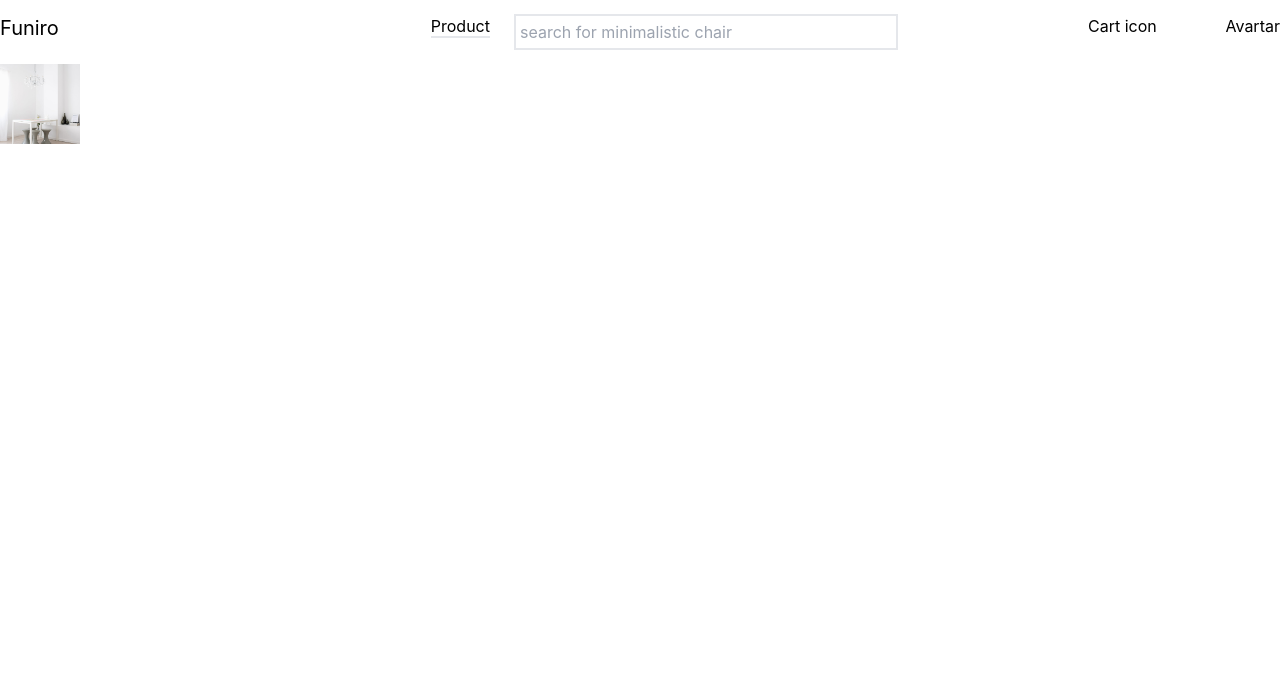
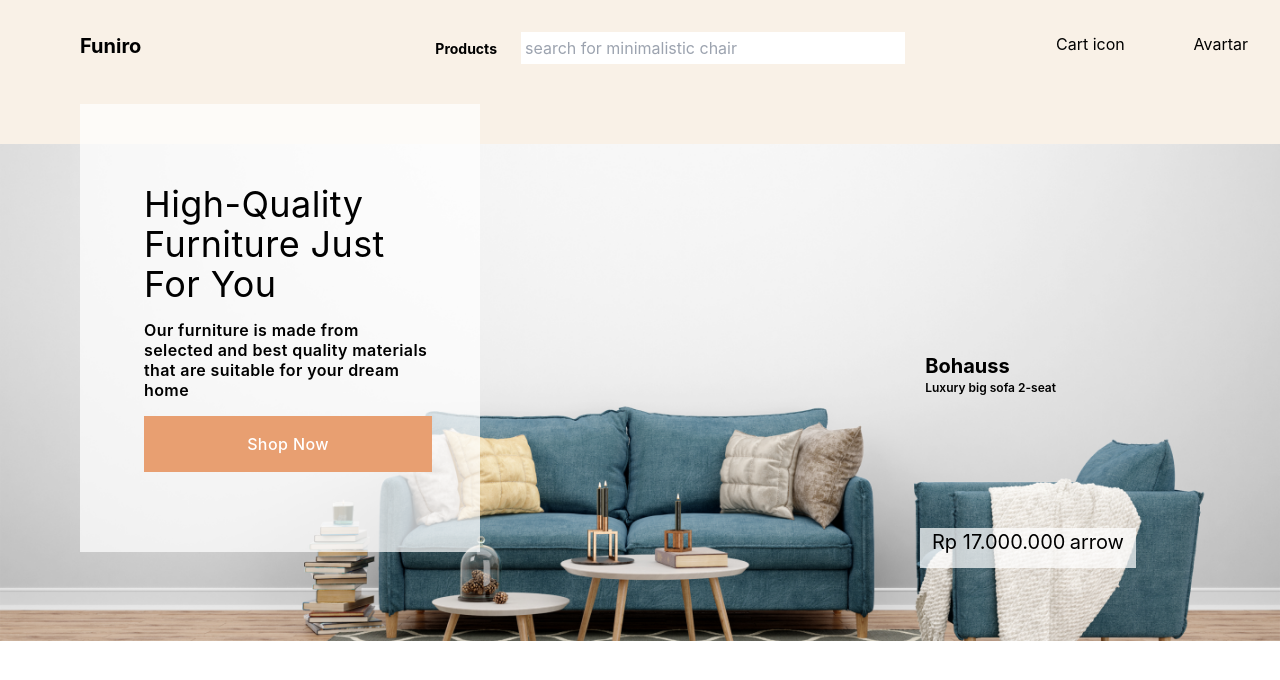
Before and after one commit to Gladys-Luke/our-furniture, a React (Create React App) app: page / in a window 1280 px wide. Shown: the top 680 px of the page. Built offline with nearby package versions, Linux system fonts and the light colour scheme.

Commit message:
feat: worked on the UI for the header section

```diff
--- a/src/Components/App.jsx
+++ b/src/Components/App.jsx
@@ -1,12 +1,13 @@
 import React from 'react'
 import Products from '../Components/products'
+import Header from './Header'
 import Nav from './Nav'
 
 function App() {
   return (
     <div>
       <Nav/>
-        <Products />
+      <Header/>
     </div>
   )
 }
--- a/src/Components/Header.js
+++ b/src/Components/Header.js
@@ -0,0 +1,26 @@
+import React from "react";
+import HeaderImg from '../Assets/images/header.png'
+
+function Header(){
+    return(
+        <header className="relative">
+            <img src={HeaderImg} alt='living room chair furniture' className="absolute"/>
+            <section className="w-widthH h-headerH flex flex-col justify-center leading-3 tracking-wide absolute -top-10 ml-20 bg-pops pl-16 pr-6">
+                <h1 className=" w-64 text-4xl">High-Quality Furniture Just For You</h1>
+                <p className="mt-4 w-72 mr-8 mb-4 leading-5 tracking-wide font-semibold">Our furniture is made from selected and best quality materials that are suitable for your dream home</p>
+                <button className="bg-button text-white font-medium text-base w-72 h-14">Shop Now</button>
+            </section>
+            <section className="text-xl bg-pops absolute top-96 right-36 h-10 px-1">
+                <h3 className=" flex justify-between w-52 px-2 ">Rp 17.000.000<span>arrow</span></h3>
+            </section>
+            <section className="absolute top-52 right-56">
+                <h3 className="text-xl font-bold">Bohauss</h3>
+                <p className="text-xs font-semibold">Luxury big sofa 2-seat</p>
+
+            </section>
+        </header>
+
+    )
+}
+
+export default Header
--- a/src/Components/Nav.js
+++ b/src/Components/Nav.js
@@ -4,36 +4,36 @@ import { Transition } from "@headlessui/react";
 function Nav() {
   const [isOpen, setIsOpen] = useState(false);
   return (
-    <div>
+    <div className="bg-nav">
       <nav className="text-ash">
-        <div className=" ">
-          <div className="flex items-center justify-between h-16">
-            <div className="flex justify-between w-screen">
-              <h2 className="text-xl text-center text-black">Funiro</h2>
+        <div className="pt-8">
+          <div className="flex justify-between pl-16 mr-4 h-28">
+            <div className="flex justify-between w-screen ml-4 mr-4">
+              <h2 className="text-xl text-center text-black font-bold"> <a href="/" className="">Funiro</a></h2>
               <div className="flex-shrink-0"></div>
               <div className="hidden md:block">
-                <div className="ml-10 flex items-b space-x-4">
-                  <ul className="nav-links flex justify-between text-base xxs:absolute xxm:absolute xms:absolute">
+                <div className="ml-10 flex items-b space-x-4 ">
+                  <ul className="nav-links flex justify-between items-center text-base xxs:absolute xxm:absolute xms:absolute ">
                     <li>
-                      <a href="/" className="border-b-2 border-green">
-                        Product
+                      <a href="/product" className=" font-bold text-sm">
+                        Products
                       </a>
                     </li>
                     <li className="ml-6 mr-6">
-                      <input placeholder="search for minimalistic chair" className="w-96 border-2 p-1"></input>
+                      <input placeholder="search for minimalistic chair" className="w-96 p-1"></input>
                     </li>
                   </ul>
                 </div>
 
               </div>
               <div className="hidden md:block">
-              <ul className="flex justify-between lg:w-48 xxs:absolute xxm:absolute xms:absolute">
+              <ul className="flex justify-between items-center lg:w-48 xxs:absolute xxm:absolute xms:absolute">
                   <li className="">
-                      <a href="/signup">Cart icon</a>
+                      <a href="/cart">Cart icon</a>
                     </li>
 
                     <li className="">
-                      <a href="/signup">Avartar</a>
+                      <a href="/profile">Avartar</a>
                     </li>
                   </ul>
                   </div>
@@ -42,7 +42,7 @@ function Nav() {
               <button
                 onClick={() => setIsOpen(!isOpen)}
                 type="button"
-                className="bg-black inline-flex items-center justify-center p-2 rounded-md text-gray-400 hover:text-white hover:bg-black focus:outline-none focus:ring-2 focus:ring-offset-2 focus:ring-offset-black focus:ring-white"
+                className="bg-product inline-flex items-center justify-center p-2 rounded-md text-white hover:text-button hover:bg-product focus:outline-none focus:ring-2 focus:ring-offset-1 focus:ring-white"
                 aria-controls="mobile-menu"
                 aria-expanded="false"
               >
@@ -98,7 +98,7 @@ function Nav() {
             <div className="md:hidden" id="mobile-menu">
               <div
                 ref={ref}
-                className="px-2 pt-2 pb-3 space-y-1 sm:px-3 bg-black h-screen text-white"
+                className="px-2 pt-2 pb-3 space-y-1 sm:px-3 bg-nav h-screen text-button"
               >
                 <ul className="nav-links flex flex-col items-center justify-between h-80 mt-10 font-medium ">
                   <li>
@@ -108,15 +108,11 @@ function Nav() {
                   </li>
 
                   <li>
-                    <a href="/signin">Product</a>
+                    <a href="/product">Product</a>
                   </li>
 
                   <li>
-                    <a href="/signup">Cart</a>
-                  </li>
-
-                  <li>
-                    <a href="/signup">Profile</a>
+                    <a href="/cart">Cart</a>
                   </li>
                 </ul>
               </div>
--- a/tailwind.config.js
+++ b/tailwind.config.js
@@ -4,7 +4,22 @@ module.exports = {
     "./src/**/*.{js,jsx,ts,tsx}",
   ],
   theme: {
-    extend: {},
+    extend: {
+      colors: {
+        nav: "#F9F1E7",
+        button: "#E89F71",
+        product: "#E5E5E5",
+        pops: "#ffffffb8"
+
+    },
+    height: {
+      headerH: "28rem",
+  },
+  width: {
+    widthH: "25rem",
+},
+
+    },
   },
   plugins: [],
 }
```
Also changed, not shown: src/Assets/images/header.png (added).
